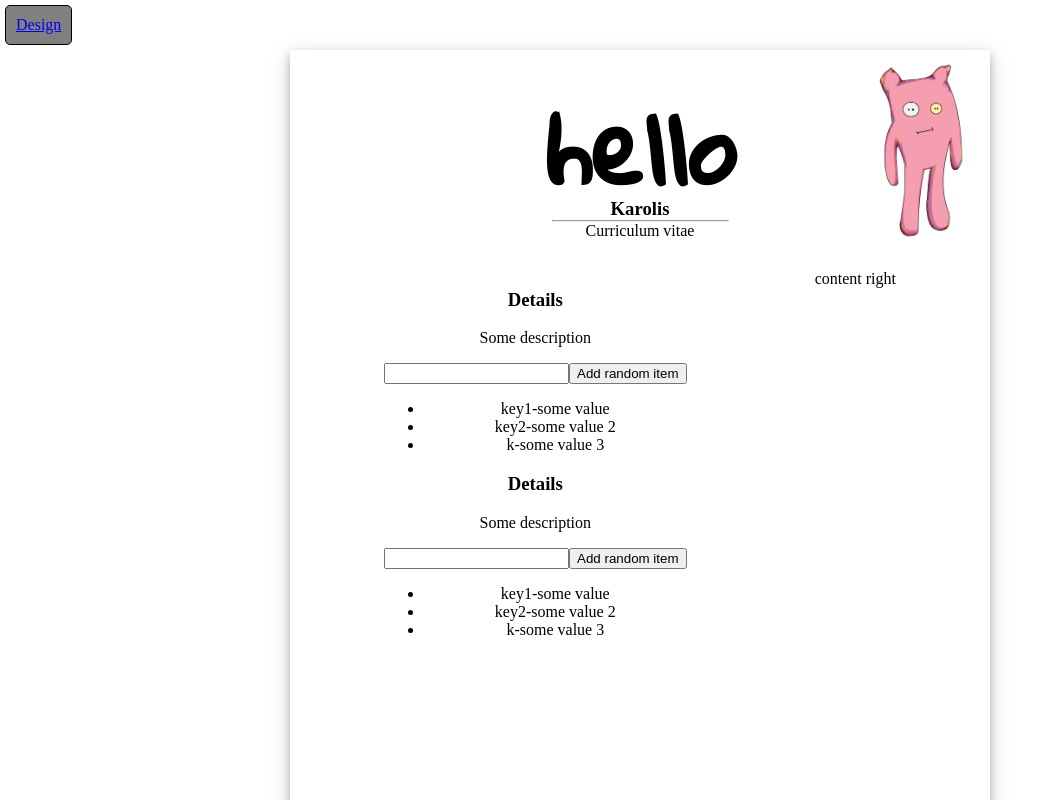
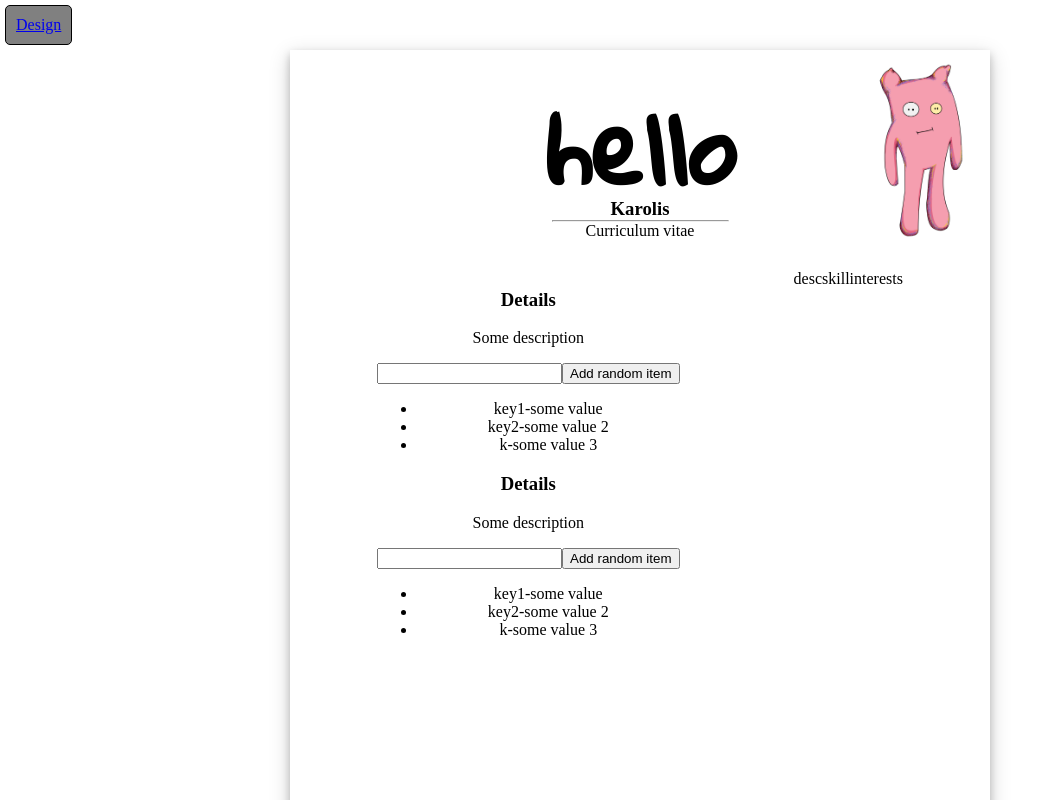
Before and after one commit to krkakrka/demo-cv, a React (Create React App) app: page / in a window 1280 px wide. Shown: the top 800 px of the page, without its empty margins (0-1055 px from the left). Built offline with nearby package versions, Linux system fonts and the light colour scheme.

Commit message:
Added placeholder skills, interests and description components

```diff
--- a/src/components/App/App.js
+++ b/src/components/App/App.js
@@ -5,7 +5,10 @@ import {
   Header,
   Content,
   Side,
-  InfoContainer
+  InfoContainer,
+  Description,
+  Skills,
+  Interests
 } from '..';
 
 
@@ -49,7 +52,9 @@ function App() {
           />
         </Side>
         <Side side="right">
-          content right
+          <Description header="Personal statement" content="This is some personal statement" />
+          <Skills />
+          <Interests />
         </Side>
       </Content>
     </div>
--- /dev/null
+++ b/src/components/Description.js
@@ -0,0 +1,7 @@
+import React from 'react';
+
+function Description({ header, content }) {
+  return 'desc';
+}
+
+export default Description;
--- /dev/null
+++ b/src/components/Interests.js
@@ -0,0 +1,7 @@
+import React from 'react';
+
+function Interests({ interests }) {
+  return 'interests';
+}
+
+export default Interests;
--- /dev/null
+++ b/src/components/Skills.js
@@ -0,0 +1,7 @@
+import React from 'react';
+
+function Skills({ skills }) {
+  return 'skill';
+}
+
+export default Skills;
```
Also changed, not shown: src/components/index.js (+7 -1 lines).
